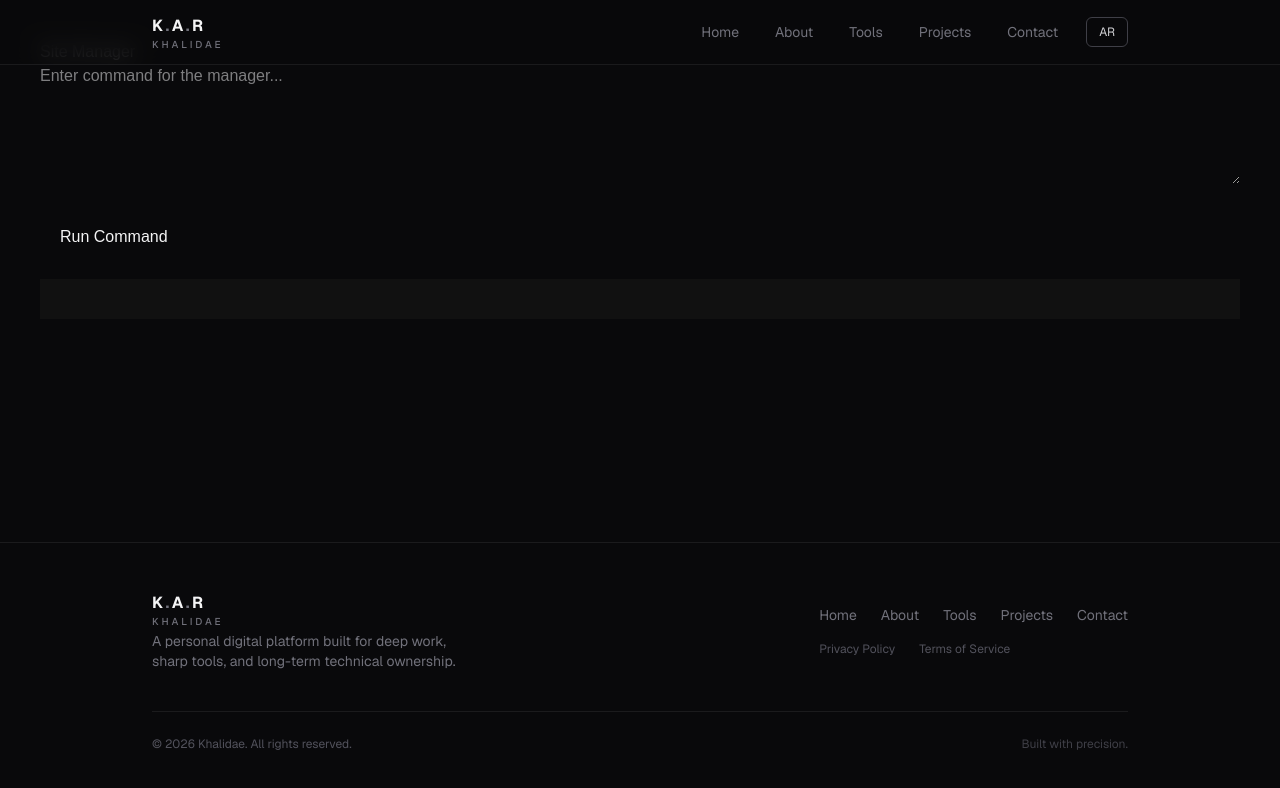
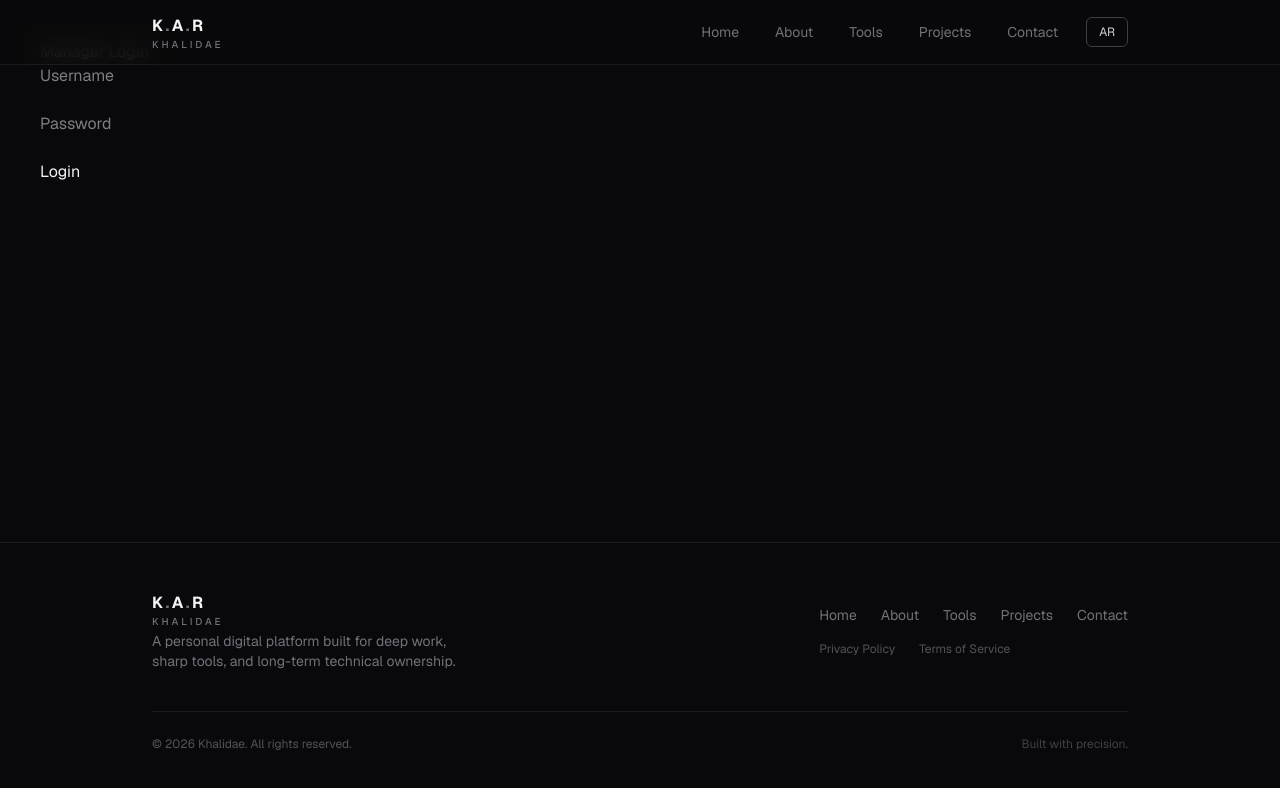
Before and after one commit to kldahmed/khalidae, a Next.js app: page /manager in a window 1280 px wide. Shown: the top 788 px of the page. Built offline with nearby package versions, Linux system fonts and the light colour scheme.

Commit message:
secure manager page with login

```diff
--- a/src/app/manager/page.tsx
+++ b/src/app/manager/page.tsx
@@ -2,12 +2,26 @@
 
 import { useState } from "react";
 
+const USER = "ik";
+const PASS = "88777";
+
 export default function ManagerPage() {
+  const [logged, setLogged] = useState(false);
+  const [user, setUser] = useState("");
+  const [pass, setPass] = useState("");
+
   const [command, setCommand] = useState("");
   const [response, setResponse] = useState("");
 
+  function login() {
+    if (user === USER && pass === PASS) {
+      setLogged(true);
+    } else {
+      alert("Access denied");
+    }
+  }
+
   async function sendCommand() {
-    try {
     setResponse("Running...");
 
     const res = await fetch("/api/site-manager/tasks", {
@@ -20,35 +34,51 @@ export default function ManagerPage() {
 
     const data = await res.json();
     setResponse(JSON.stringify(data, null, 2));
-    } catch (err) {
-      setResponse("Error executing command");
   }
+
+  if (!logged) {
+    return (
+      <div style={{ padding: 40 }}>
+        <h2>Manager Login</h2>
+
+        <input
+          placeholder="Username"
+          value={user}
+          onChange={(e) => setUser(e.target.value)}
+        />
+
+        <br />
+        <br />
+
+        <input
+          type="password"
+          placeholder="Password"
+          value={pass}
+          onChange={(e) => setPass(e.target.value)}
+        />
+
+        <br />
+        <br />
+
+        <button onClick={login}>Login</button>
+      </div>
+    );
   }
 
   return (
-    <div style={{ padding: 40, fontFamily: "sans-serif" }}>
+    <div style={{ padding: 40 }}>
       <h1>Site Manager</h1>
 
       <textarea
         style={{ width: "100%", height: 120 }}
         value={command}
         onChange={(e) => setCommand(e.target.value)}
-        placeholder="Enter command for the manager..."
       />
 
       <br />
       <br />
 
-      <button
-        onClick={sendCommand}
-        style={{
-          padding: "10px 20px",
-          fontSize: 16,
-          cursor: "pointer",
-        }}
-      >
-        Run Command
-      </button>
+      <button onClick={sendCommand}>Run Command</button>
 
       <pre
         style={{
@@ -56,7 +86,6 @@ export default function ManagerPage() {
           background: "#111",
           color: "#0f0",
           padding: 20,
-          overflow: "auto",
         }}
       >
         {response}
```
Lines whose indentation alone changed are shown as unchanged.
